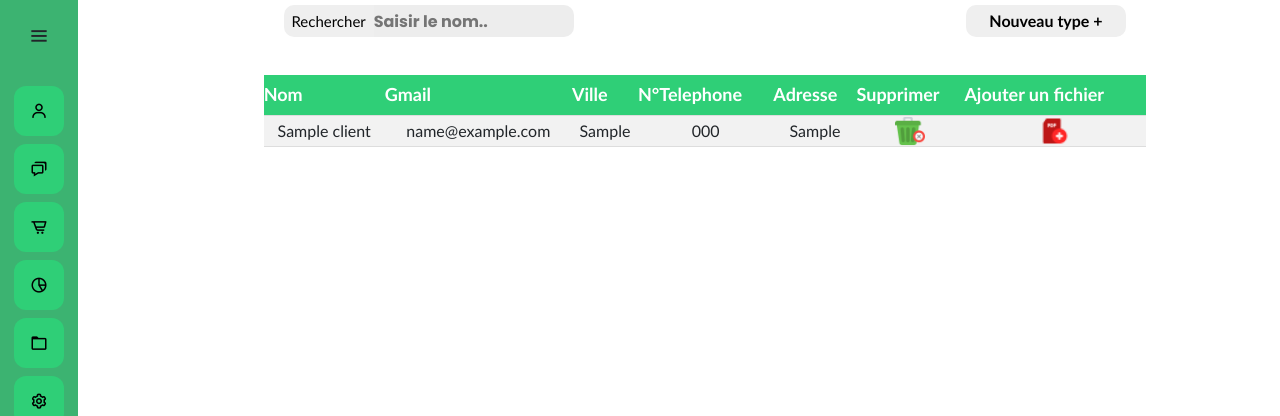
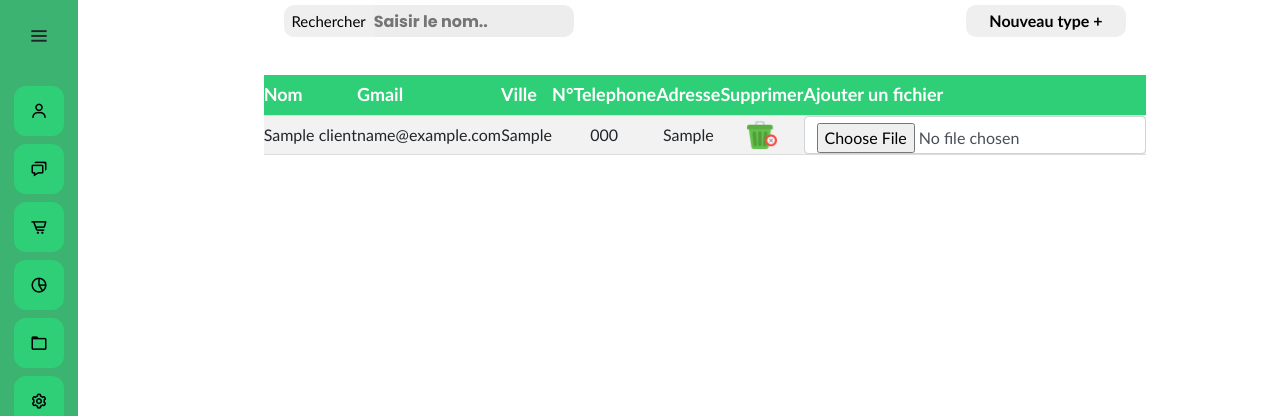
Before and after one commit to sultaaaane/abdsslam, a PHP site: page /php/admin/client.php in a window 1280 px wide. Shown: the top 416 px of the page. Run offline with PHP 8.4, Linux system fonts and the light colour scheme; tables that the repository leaves empty or names only in its code hold one stand-in row (values such as "Sample post").

Commit message:
Update client.php

```diff
--- a/php/admin/client.php
+++ b/php/admin/client.php
@@ -80,7 +80,9 @@
                         <td><?php echo $row["telephone"]; ?></td>
                         <td><?php echo $row["adresse"]; ?></td>
                         <td><a href="delete.php?id=<?php echo $row["id"]; ?>"> <img src="../../images/delete.png" > </a> </td>
-                        <td><a href="add_pdf.php?id=<?php echo $row["id"]; ?>"> <img src="../../icones/addfile.png" ></a> </td>
+                        <form action="add_pdf.php" method="post">
+                        <td><input type="file" name="file" class="form-control" value="file" maxlength="50" required=""></td>
+                        </form>
                     </tr>
                     <?php
                     $i++;
```
